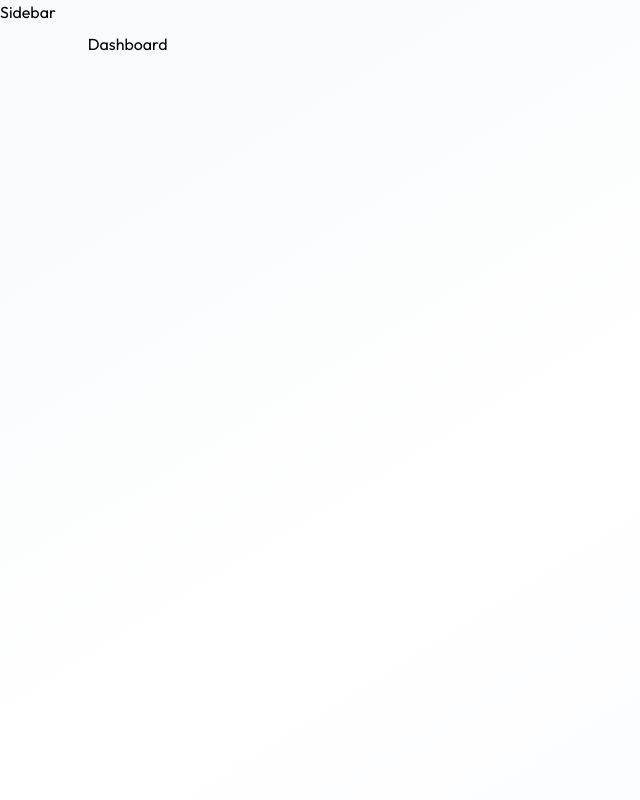
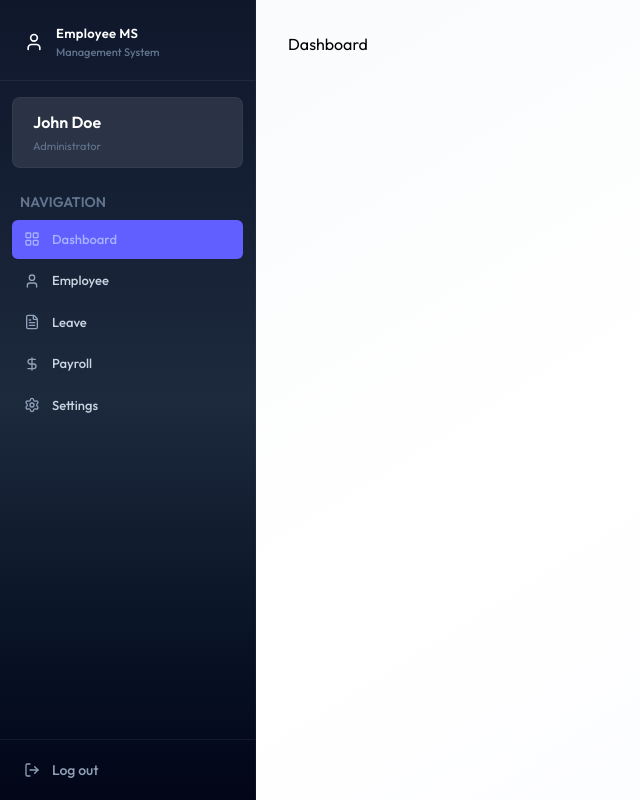
Before and after one commit to Ankitnandanwar/Candidate-Initials_Task_18-06-2026, a React (Vite) app in the folder client/: page /dashboard in a window 1280 px wide. Shown: the whole page, without its empty margins (0-640 px from the left). Built offline with nearby package versions, Linux system fonts and the light colour scheme.

Commit message:
Sidebar UI Completed

```diff
--- /dev/null
+++ b/client/src/components/Sidebar.jsx
@@ -0,0 +1,138 @@
+import { useEffect, useState } from "react"
+import { Link, useLocation } from "react-router-dom"
+import { dummyProfileData } from "../assets/dummyData"
+import { CalendarIcon, ChevronRightIcon, DollarSignIcon, FileTextIcon, LayoutGridIcon, LogOutIcon, MenuIcon, SettingsIcon, UserIcon, XIcon } from "lucide-react"
+
+const Sidebar = () => {
+
+    const { pathname } = useLocation()
+    const [username, setUsername] = useState("")
+    const [openMobileMenu, setOpenMobileMenu] = useState(false)
+
+    useEffect(() => {
+        setUsername(dummyProfileData.firstName + " " + dummyProfileData.lastName)
+    }, [])
+
+    useEffect(() => {
+        setOpenMobileMenu(false)
+    }, [pathname])
+
+    const role = "ADMIN" || "EMPLOYEE"
+
+    const navItems = [
+        {name: "Dashboard", href:"/dashboard", icon: LayoutGridIcon},
+        role === "ADMIN" ?
+        {name: "Employee", href:"/employees", icon: UserIcon}:
+        {name: "Attendence", href:"/attendance", icon: CalendarIcon},
+        {name: "Leave", href:"/leave", icon: FileTextIcon},
+        {name: "Payroll", href:"/payslips", icon: DollarSignIcon},
+        {name: "Settings", href:"/settings", icon: SettingsIcon},
+    ]
+
+    const handleLogout = () => {
+        window.location.href = "/login"
+    }
+
+    const sidebarContent = (
+        <>
+            {/* Header */}
+            <div className="px-6 pt-6 pb-5 border-b border-white/6">
+                <div className="flex items-center justify-between">
+                    <div className="flex items-center gap-3">
+                        <UserIcon size={20} className="text-white" />
+
+                        <div>
+                            <p className="font-semibold text-[13px] text-white tracking-wide">Employee MS</p>
+                            <p className="text-[11px] text-slate-500 font-medium">Management System</p>
+                        </div>
+                    </div>
+                    <button className="lg:hidden text-slate-400 hover:text-white p-1"
+                        onClick={() => setOpenMobileMenu(!openMobileMenu)}>
+                        <XIcon size={20} className="text-white" />
+                    </button>
+                </div>
+            </div>
+
+            {/* User Info Card */}
+            {
+                username && (
+                    <div className="mx-3 mt-4 mb-1 p-3 rounded-lg bg-white/10 border border-white/4">
+                        <div className="px-2">
+                            <p className="font-semibold text-white mb-1">{username}</p>
+                            <p className="text-[11px] text-slate-500">{role === "ADMIN" ? "Administrator" : "Employee"}</p>
+                        </div>
+                    </div>
+                )
+            }
+
+            {/* Menu Items */}
+            <div className="px-5 pt-5 pb-2">
+                <p className="text-sm font-semibold uppercase text-slate-500">Navigation</p>
+            </div>
+
+            <div className="flex-1 px-3 space-y-0.5 overflow-y-auto">
+                {
+                    navItems.map((item)=>{
+                        const isActive = pathname.startsWith(item.href)
+                        return(
+                            <Link key={item.name} to={item.href}
+                            className={`group flex items-center gap-3 px-3 py-2.5 rounded-md text-[13px]
+                            font-medium transition-all relative duration-150 ${isActive ? "bg-indigo-500 text-indigo-300" :
+                            "text-slate-300 hover:text-white hover:bg-white/4"}`}>
+                                {isActive && <div className="absolute
+                                left-0 top-1/2 -translate-y-1/2 w-1 h-5 rounded-r-full bg-indigo-500"/>}
+                                <item.icon className={`w-4 h-4 shrink-0 ${isActive ? "text-indigo-300" :
+                                    "text-slate-400 group-hover:text-slate-300"}`}/>
+                                <span className="flex-1">{item.name}</span>
+                                {isActive && <ChevronRightIcon className="w-3.5 h-3.5 text-indigo-500"/>}
+                            </Link>
+                        )
+                    })
+                }
+            </div>
+
+            {/* Logout Button */}
+            <div className="p-3 border-t border-white/6">
+                <button onClick={handleLogout} className="flex items-center gap-3 w-full px-3 py-2
+                rounded-md font-medium text-sm text-slate-400 transition-all duration-200
+                hover:text-rose-400 hover:bg-rose-500/8">
+                    <LogOutIcon className="w-4 h-4"/>
+                    <span>Log out</span>
+                </button>
+            </div>
+
+        </>
+    )
+
+
+    return (
+        <>
+            <button className="lg:hidden fixed top-4 left-4 z-50 p-2 rounded-lg bg-slate-900 text-white shadow-lg border border-white/20"
+                onClick={() => setOpenMobileMenu(!openMobileMenu)}>
+                <MenuIcon size={20} />
+            </button>
+
+            {
+                openMobileMenu &&
+                <div className="lg:hidden fixed inset-0 bg-black/50 backdrop-blur-sm z-40"
+                    onClick={() => setOpenMobileMenu(!openMobileMenu)} />
+            }
+
+            {/* Sidebar Content - Desktop */}
+            <aside className="hidden lg:flex flex-col h-full w-64 bg-linear-to-b from-slate-900
+            via-slate-800 to-slate-950 text-white shrink-0 border-r border-white/4">
+                {sidebarContent}
+            </aside>
+
+            {/* Sidebar Content - Mobile */}
+            <aside className={`lg:hidden fixed inset-y-0 left-0 w-64 bg-linear-to-b from-slate-900
+                via-slate-800 to-slate-950 text-white z-50 flex flex-col transform transition-transform duration-300
+                ${openMobileMenu ? "translate-x-0" : "-translate-x-full"}`}>
+                {sidebarContent}
+            </aside>
+
+        </>
+    )
+}
+
+export default Sidebar
--- a/client/src/pages/Layout.jsx
+++ b/client/src/pages/Layout.jsx
@@ -1,9 +1,10 @@
 import { Outlet } from "react-router-dom"
+import Sidebar from "../components/Sidebar"
 
 const Layout = () => {
   return (
     <div className="flex h-screen bg-linear-to-br from-slate-50 via-white to-indigo-50/30">
-        <p>Sidebar</p>
+        <Sidebar />
         <main className="flex-1 overflow-y-auto">
             <div className=" p-4 pt-16 sm:p-6 sm:pt-6 lg:p-8 max-w-400 mx-auto">
                 <Outlet />
```
